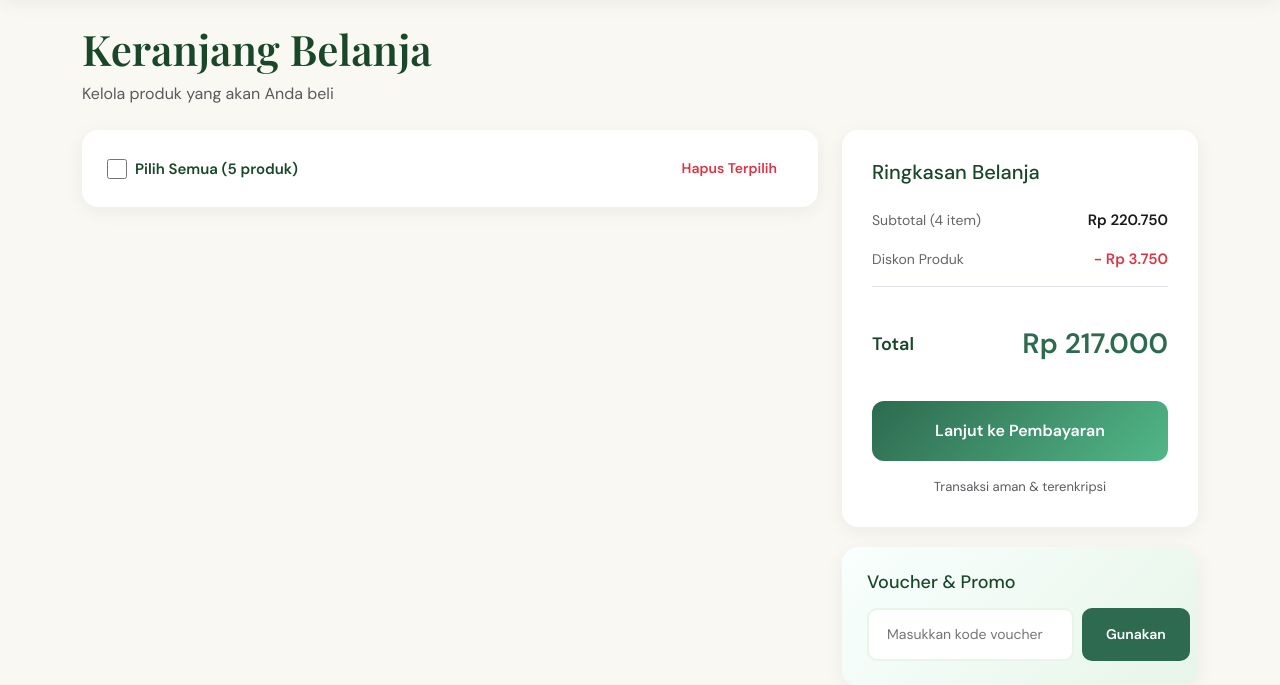
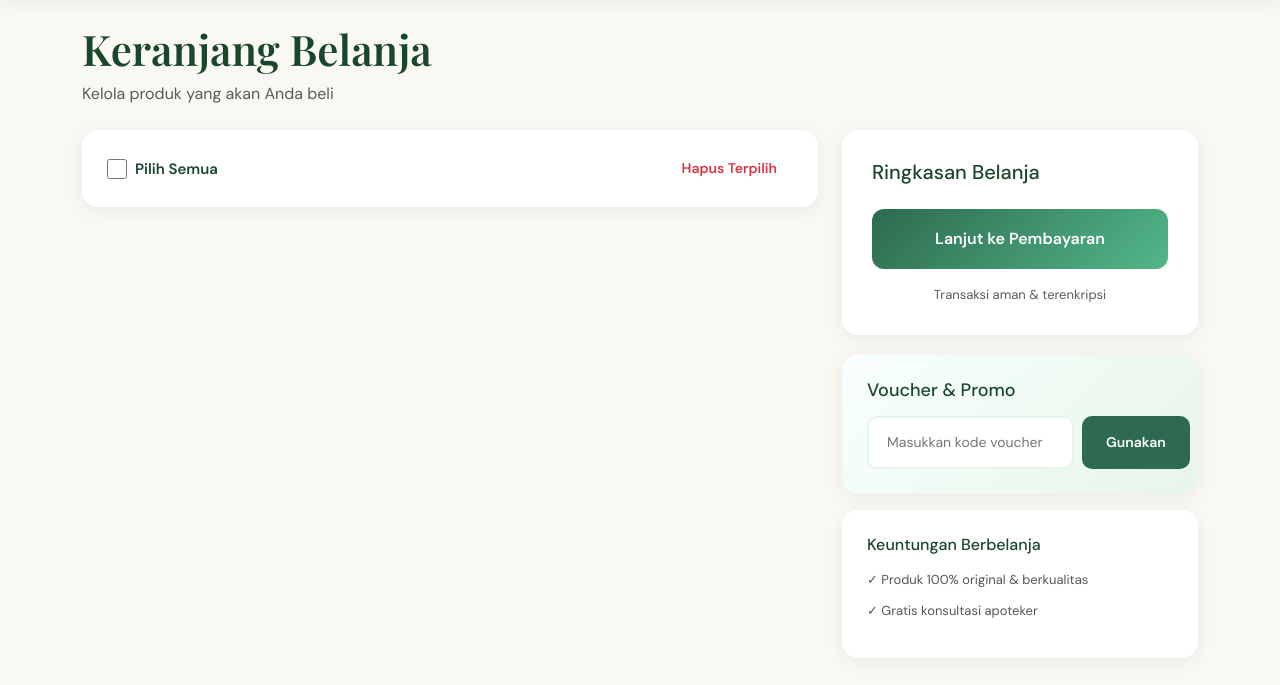
Before and after one commit to Misthoz/Project-Lock-In--Apotek-, a PHP site: page /keranjang.php in a window 1280 px wide. Shown: the part 77-762 px from the top of the page. After the commit the page ends 695 px from the top, so only its background shows below. Run offline with PHP 8.4, Linux system fonts and the light colour scheme.

Commit message:
Refactor keranjang.php and pemesanan.php to improve layout and remove commented-out code for better readability

```diff
--- a/main/pemesanan/keranjang.php
+++ b/main/pemesanan/keranjang.php
@@ -190,7 +190,7 @@
                 <div class="select-all-card d-flex justify-content-between align-items-center mb-3">
                     <div class="d-flex align-items-center gap-2">
                         <input type="checkbox" id="select-all">
-                        <label for="select-all">Pilih Semua (5 produk)</label>
+                        <label for="select-all">Pilih Semua</label>
                     </div>
                     <button class="delete-selected">Hapus Terpilih</button>
                 </div>
@@ -199,13 +199,13 @@
             <!-- Right: Sidebar -->
             <div class="col-lg-4">
                 <div class="sidebar-sticky">
-                    <div class="summary-card">
+                <div class="summary-card">
                         <h2>Ringkasan Belanja</h2>
-                        <div class="d-flex flex-column gap-3 mb-3 pb-3 border-bottom">
+                        <!-- <div class="d-flex flex-column gap-3 mb-3 pb-3 border-bottom">
                             <div class="summary-item"><span class="summary-label">Subtotal (4 item)</span><span class="summary-value">Rp 220.750</span></div>
                             <div class="summary-item"><span class="summary-label">Diskon Produk</span><span class="summary-value discount">- Rp 3.750</span></div>
                         </div>
-                        <div class="summary-total"><span class="summary-total-label">Total</span><span class="summary-total-value">Rp 217.000</span></div>
+                        <div class="summary-total"><span class="summary-total-label">Total</span><span class="summary-total-value">Rp 217.000</span></div>-->
                         <a href="pemesanan.php" class="checkout-btn mt-3">Lanjut ke Pembayaran</a>
                         <div class="text-center text-muted mt-3" style="font-size:13px;">Transaksi aman & terenkripsi</div>
                     </div>
--- a/main/pemesanan/pemesanan.php
+++ b/main/pemesanan/pemesanan.php
@@ -193,12 +193,12 @@
                 <div class="sidebar-sticky">
                     <div class="summary-card">
                         <h2>Ringkasan Pesanan</h2>
-                        <div class="d-flex flex-column gap-3 mb-3 pb-3 border-bottom">
+                        <!-- <div class="d-flex flex-column gap-3 mb-3 pb-3 border-bottom">
                             <div class="summary-item"><span class="summary-label">Subtotal (3 item)</span><span class="summary-value">Rp 95.750</span></div>
                             <div class="summary-item"><span class="summary-label">Biaya Pengiriman</span><span class="summary-value">Rp 15.000</span></div>
                             <div class="summary-item"><span class="summary-label">Diskon Voucher</span><span class="summary-value discount">- Rp 10.000</span></div>
                         </div>
-                        <div class="summary-total"><span class="summary-total-label">Total Pembayaran</span><span class="summary-total-value">Rp 100.750</span></div>
+                        <div class="summary-total"><span class="summary-total-label">Total Pembayaran</span><span class="summary-total-value">Rp 100.750</span></div> -->
                         <a href="pembayaran.php" class="checkout-btn">Lanjut ke Pembayaran</a>
                         <div class="text-center text-muted mt-3" style="font-size:13px;">🔒 Transaksi aman & terenkripsi</div>
                         <div class="benefits-list">
```
